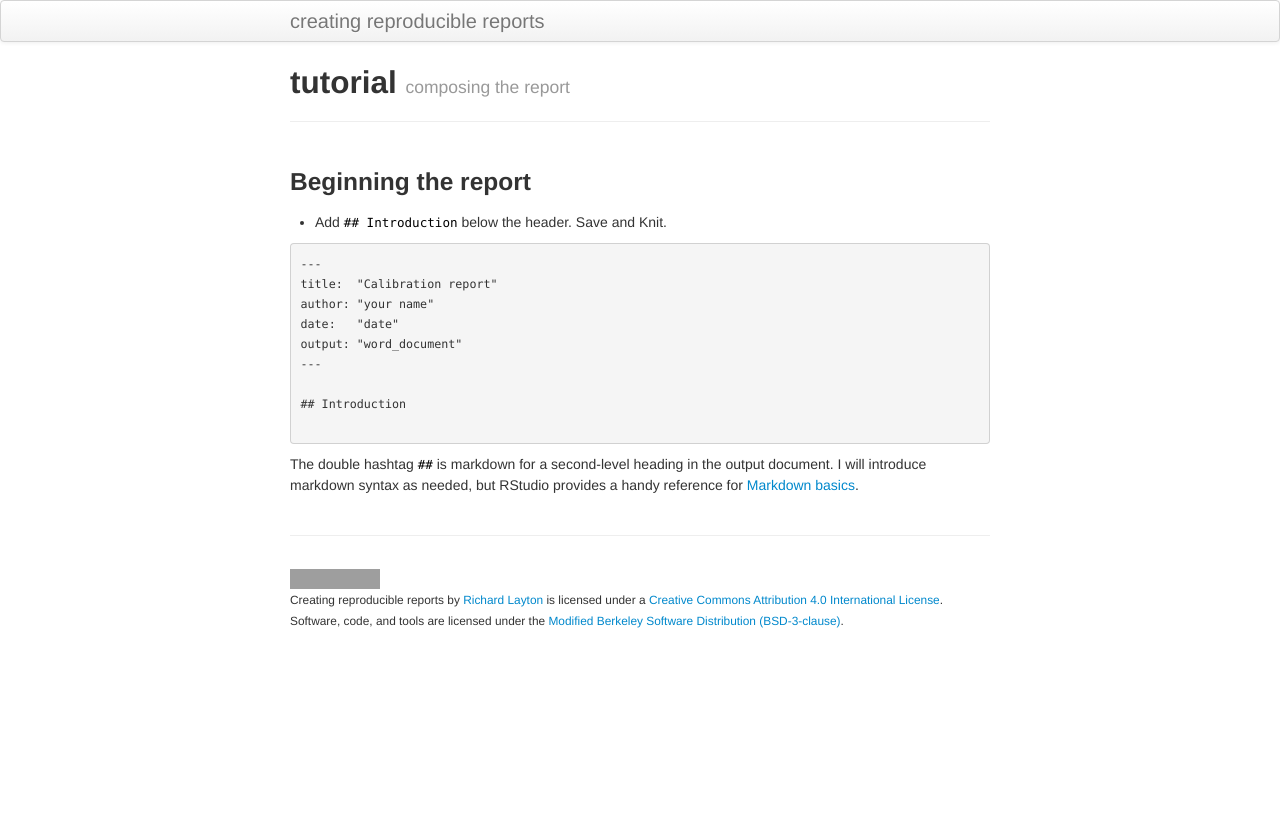
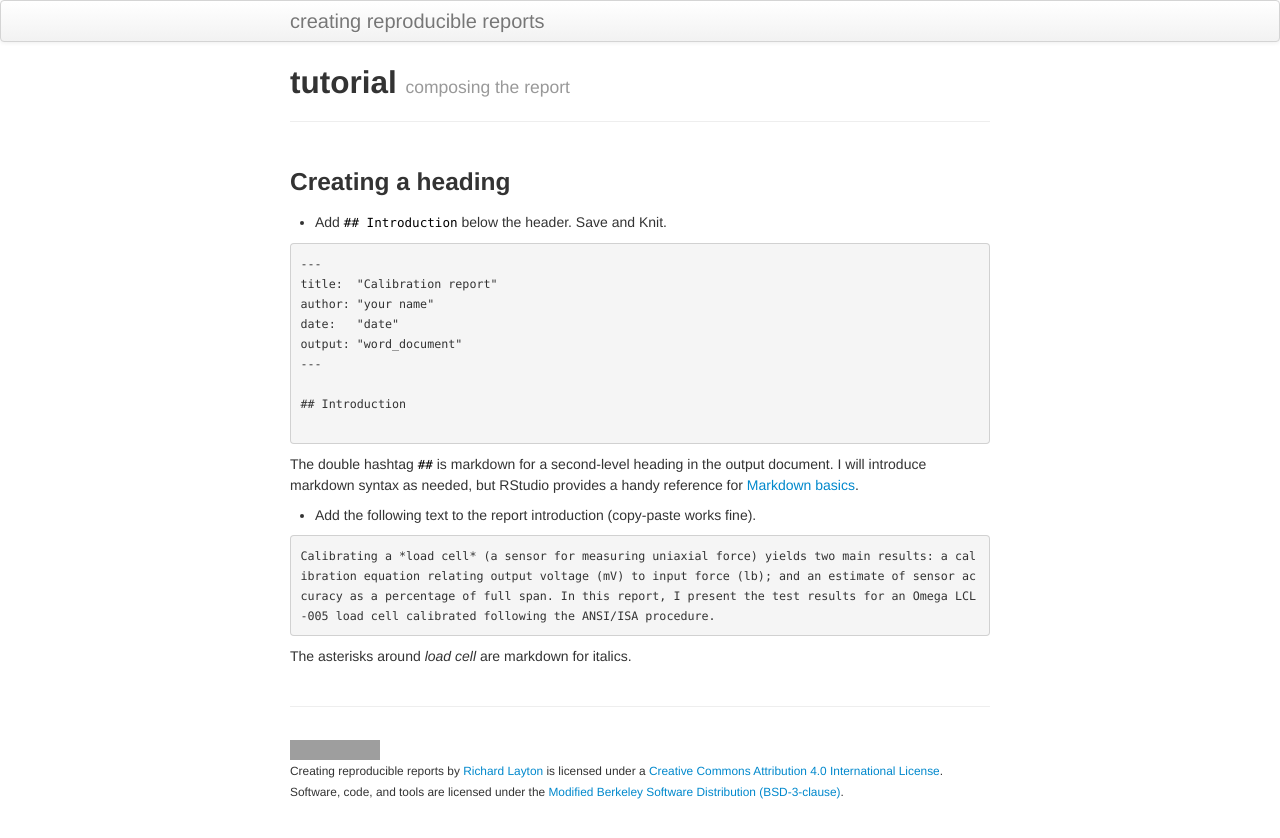
Before and after one commit to DSR-RHIT/creating-reproducible-reports, a Jekyll site: the page built from pages/composing.md, in a window 1280 px wide. Shown: the top 838 px of the page. Built offline with Jekyll 4.4.1, drawn with Linux system fonts in a browser that asks for light colours; grey boxes are pictures that could not be loaded.

Commit message:
tutorial

````diff
--- a/pages/composing.md
+++ b/pages/composing.md
@@ -4,7 +4,7 @@ title:  tutorial
 tagline: composing the report
 ---
 
-### Beginning the report
+### Creating a heading
 
 
 - Add `## Introduction` below the header. Save and Knit.
@@ -22,3 +22,11 @@ output: "word_document"
 ```
 
 The double hashtag `##` is markdown for a second-level heading in the output document. I will introduce markdown syntax as needed, but RStudio provides a handy reference for [Markdown basics](http://rmarkdown.rstudio.com/authoring_basics.html).
+
+
+- Add the following text to the report introduction (copy-paste works fine).
+
+<pre><code>Calibrating a *load cell* (a sensor for measuring uniaxial force) yields two main results: a calibration equation relating output voltage (mV) to input force (lb); and an estimate of sensor accuracy as a percentage of full span. In this report, I present the test results for an Omega LCL-005 load cell calibrated following the ANSI/ISA procedure.
+</code></pre>
+
+The asterisks around *load cell* are markdown for italics.
````
